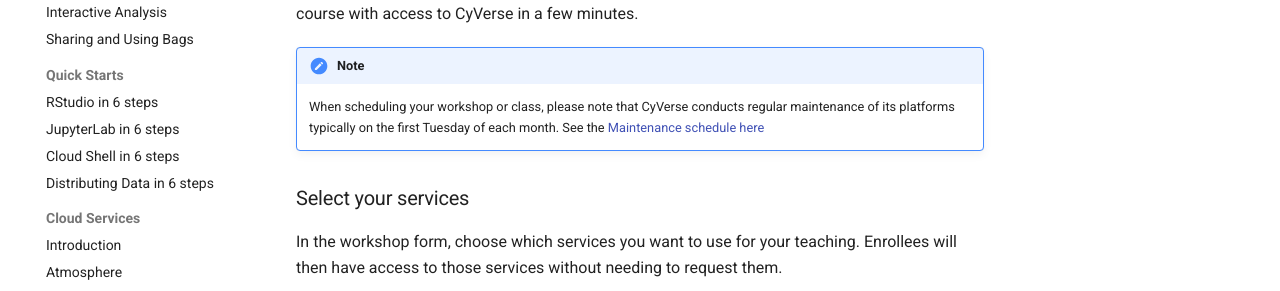
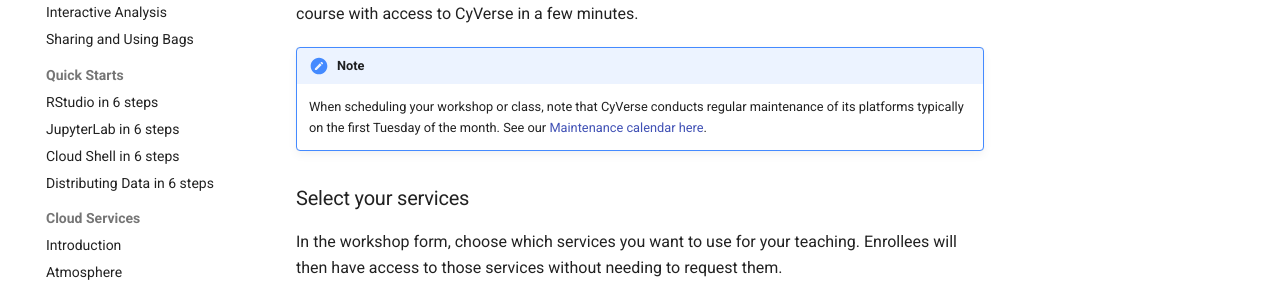
Before and after one commit to CyVerse-learning-materials/learning-materials-home, an MkDocs documentation site: the page built from docs/vice/teaching_vice.md, in a window 1280 px wide and 1345 px high. Shown: the part 322-613 px from the top of the window. Built offline with MkDocs 1.6.1 and Material for MkDocs 9.7.7, drawn with Linux system fonts in a browser that asks for light colours; some web fonts are replaced; a script that is not in the unit is left out; comment, search, counter and statistics services are not loaded.

Commit message:
Format Note again

```diff
--- a/docs/vice/teaching_vice.md
+++ b/docs/vice/teaching_vice.md
@@ -8,8 +8,8 @@
 
 !!! Note
 
-    When scheduling your workshop or class, please note that CyVerse conducts regular maintenance of its platforms
-    typically on the first Tuesday of each month. See the [Maintenance schedule here](https://cyverse.org/maintenance){_target=_blank}
+    When scheduling your workshop or class, note that CyVerse conducts regular maintenance of its platforms typically on the first Tuesday of the month. See our [Maintenance calendar here](https://cyverse.org/maintenance){_target=_blank}.
+
 
 ### Select your services
 
```
